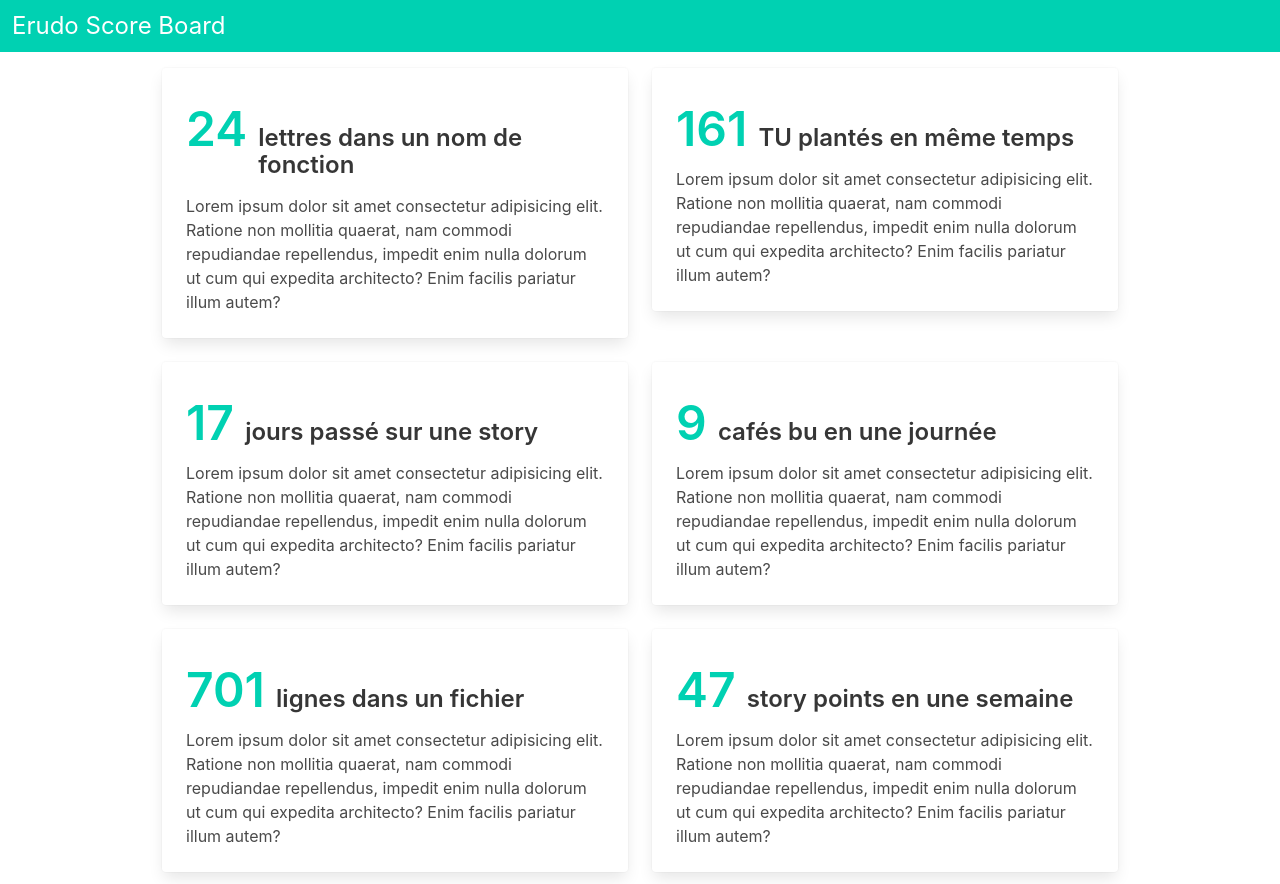
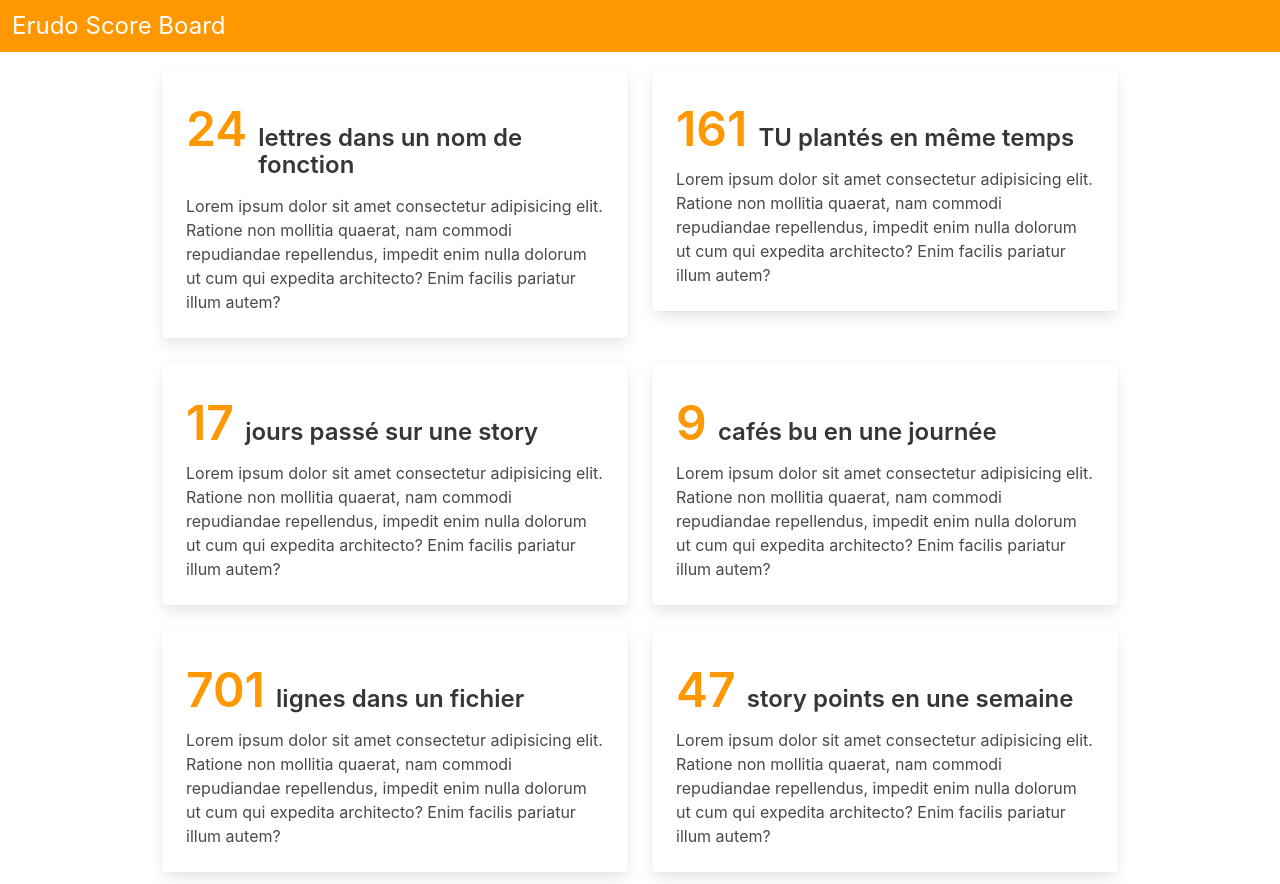
Before and after one commit to QuentinWidlocher/ErudoScoreBoard, a Vue app: page / in a window 1280 px wide. Built offline with nearby package versions, Linux system fonts and the light colour scheme.

Commit message:
:lipstick: Add Bulma Theme

```diff
--- a/src/App.scss
+++ b/src/App.scss
@@ -1,3 +1,6 @@
+@import './theme.scss';
+@import 'bulma/bulma.sass';
+
 section.container {
     margin-top: 1rem;
 }
--- a/src/App.vue
+++ b/src/App.vue
@@ -11,10 +11,10 @@
         </a>
       </div>
     </nav>
-    <section class="container">
+    <section class="container is-mobile">
       <router-view></router-view>
     </section>
   </div>
 </template>
 <script lang="ts" src="./App.ts"></script>
-<style lang="scss" scoped src="./App.scss"></style>
+<style lang="scss" src="./App.scss"></style>
--- a/src/main.ts
+++ b/src/main.ts
@@ -1,4 +1,3 @@
-import "bulma/css/bulma.min.css";
 import Vue from "vue";
 import App from "./App.vue";
 import router from "./router";
--- /dev/null
+++ b/src/theme.scss
@@ -0,0 +1,4 @@
+@import 'bulma/sass/utilities/initial-variables';
+@import 'bulma/sass/utilities/functions';
+
+$primary: #ff9800;
--- a/src/views/Home/Home.scss
+++ b/src/views/Home/Home.scss
@@ -2,3 +2,13 @@ h2 {
     margin-bottom: 0;
     margin-right: .7rem;
 }
+
+article.card {
+    cursor: pointer;
+
+    transition: all .1s ease-in-out;
+
+    &:hover {
+        transform: scale(1.05,1.05);
+    }
+}
--- a/src/views/Home/Home.ts
+++ b/src/views/Home/Home.ts
@@ -11,4 +11,8 @@ export default class Home extends Vue {
         { label: "lignes dans un fichier", power: 600 },
         { label: "story points en une semaine", power: 25 },
     ]
+
+    private mounted() {
+
+    }
 }
```
